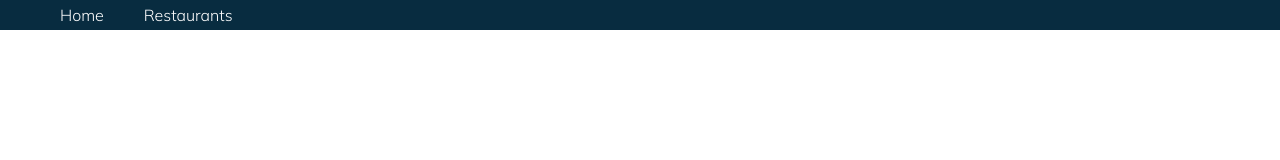
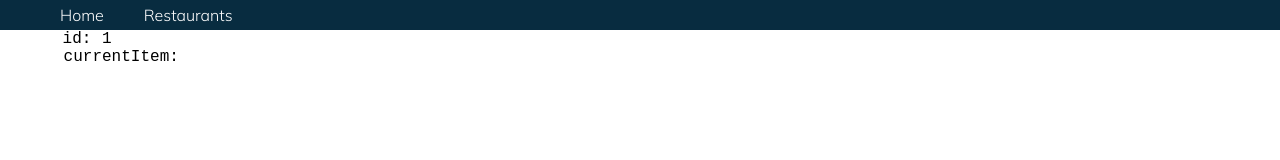
Before and after one commit to railsstudent/frontendmaster-nuxtfoodapp, a Nuxt app: page /items/1 in a window 1280 px wide. Shown: the top 160 px of the page. Built offline with nearby package versions, Linux system fonts and the light colour scheme.

Commit message:
feat: create a dynamic page
Signed-off-by: Connie Leung <cleung334@gmail.com>

```diff
--- a/components/AppRestaurantInfo.vue
+++ b/components/AppRestaurantInfo.vue
@@ -13,7 +13,9 @@
               <h4>{{ menuItem.item }}</h4>
               <p>{{ priceFormatting(menuItem.price) }}</p>
             </div>
-            <button class="ghost">View Item ></button>
+            <nuxt-link :to="`/items/${menuItem.id}`">
+              <button class="ghost">View Item ></button>
+            </nuxt-link>
           </div>
         </div>
       </div>
--- /dev/null
+++ b/pages/items/_id.vue
@@ -0,0 +1,35 @@
+<template>
+  <div class="container dynamic">
+    <pre>
+      id: {{ id }}
+      currentItem: {{ currentItem }}
+    </pre>
+  </div>
+</template>
+
+<script>
+import { mapState } from 'vuex';
+
+export default {
+  data() {
+    return {
+      id: this.$route.params.id
+    }
+  },
+  computed: {
+    ...mapState(['fooddata']),
+    currentItem() {
+      for (const store of this.fooddata) {
+        for (const menuItem of store.menu) {
+          if (menuItem.id === this.id) {
+            return menuItem
+          }
+        }
+      }
+      return null
+    }
+  },
+}
+</script>
+
+<style lang="scss" scoped></style>
```
